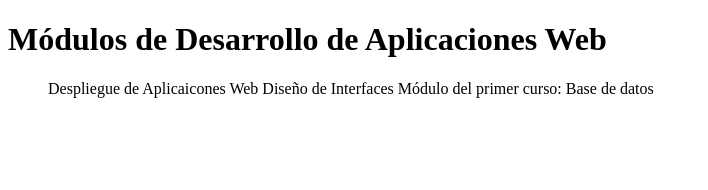
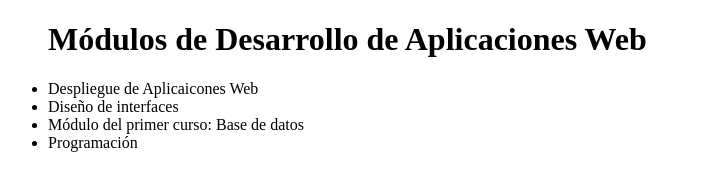
Before and after one commit to FerranMascarell/dawPracticasRemoto, a plain HTML site: page index.html in a window 1280 px wide. Shown: the whole page, without its empty margins (0-708 px from the left). Drawn offline with Linux system fonts and the light colour scheme.

Commit message:
Creando el 4 módulo del curso

```diff
--- a/index.html
+++ b/index.html
@@ -8,11 +8,12 @@
 </head>
 
 <body>
-    <h1>Módulos de Desarrollo de Aplicaciones Web</h1>
-    <ul>Despliegue de Aplicaicones Web
-	Diseño de Interfaces
-	Módulo del primer curso: Base de datos</ul>
-
+   <ul><h1>Módulos de Desarrollo de Aplicaciones Web</h1>
+    <li>Despliegue de Aplicaicones Web</li>
+    <li>Diseño de interfaces</li>
+	<li>Módulo del primer curso: Base de datos</li>
+    <li>Programación</li>
+    </ul>
 
 </body>
 
```
